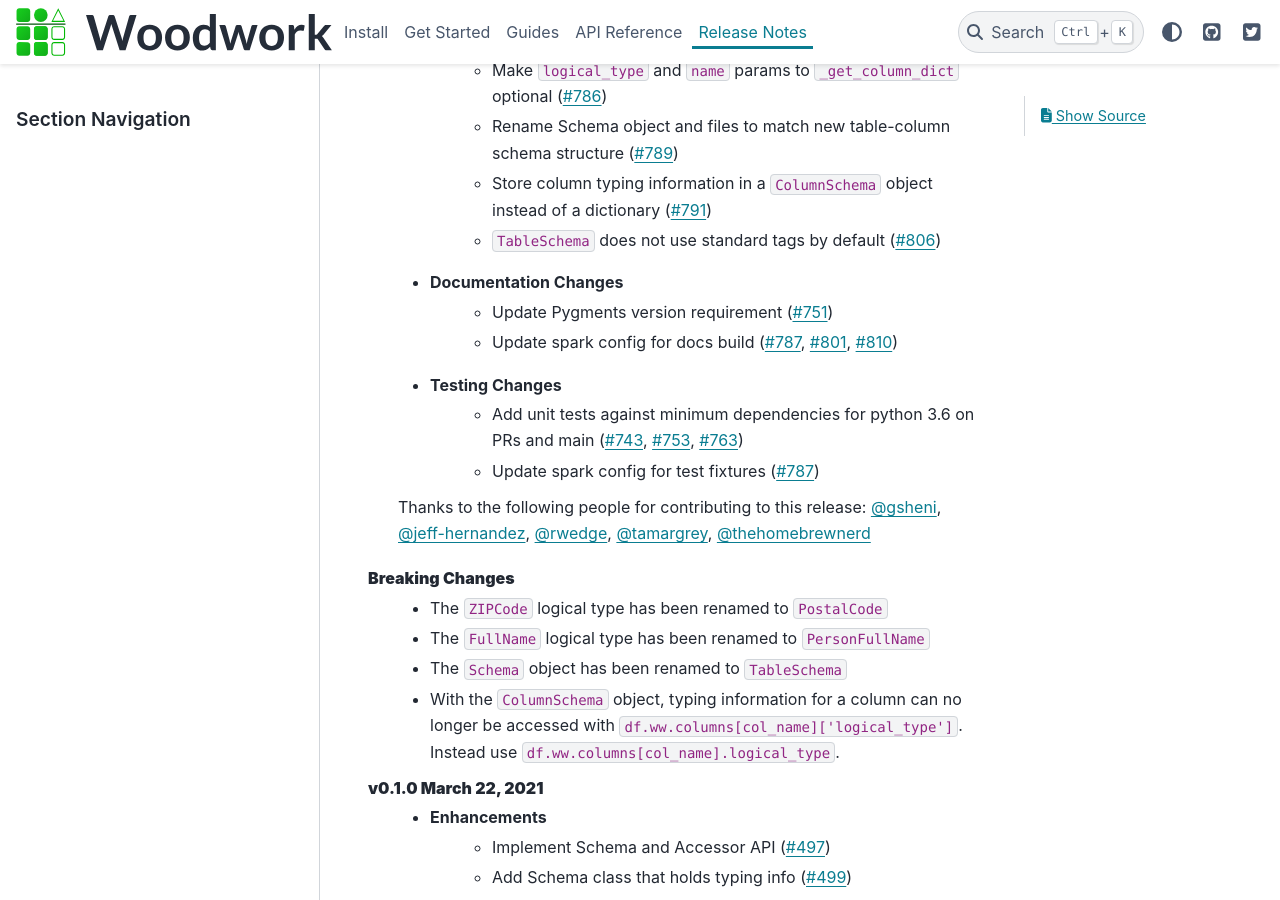
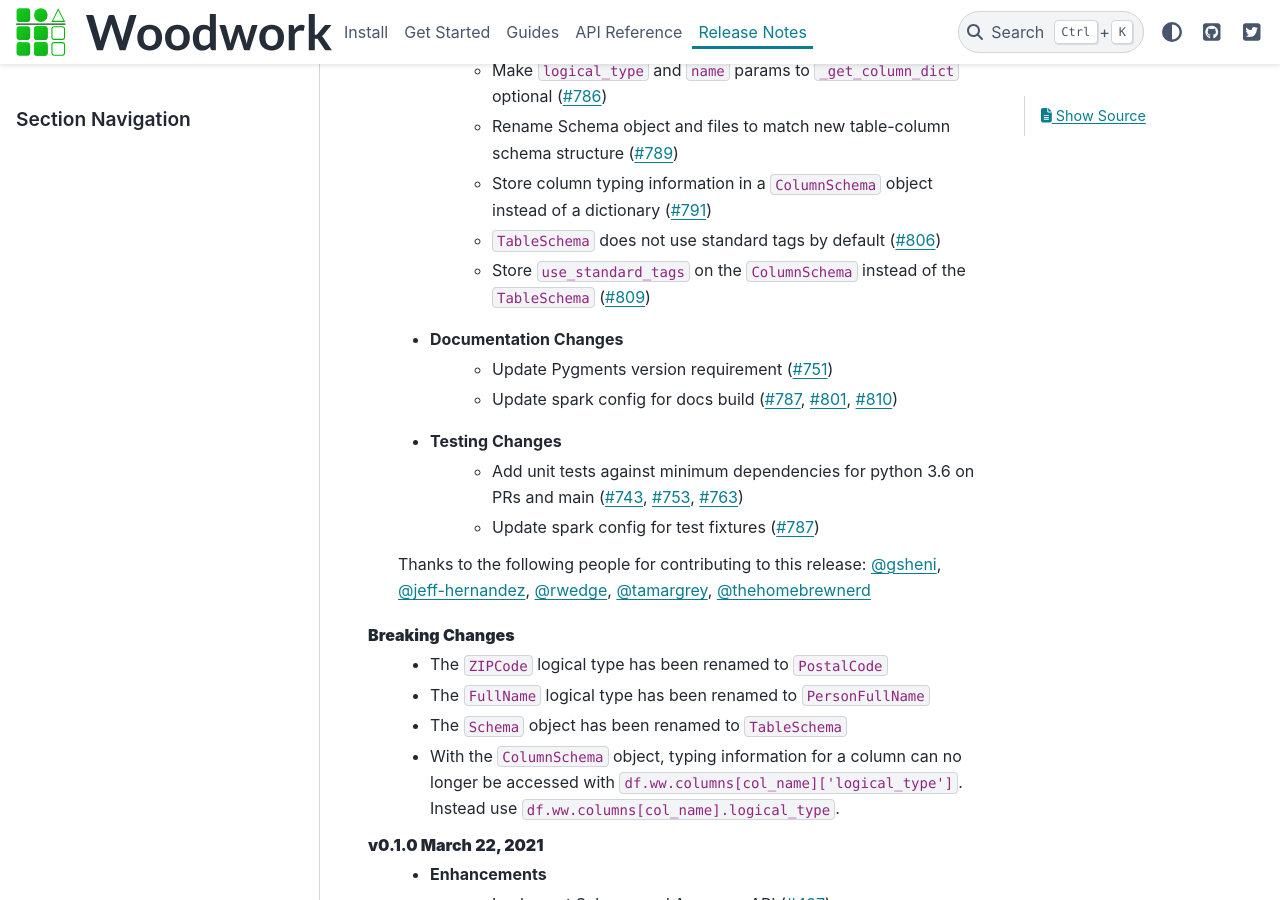
Before and after one commit to alteryx/woodwork, a Sphinx documentation site: the page built from docs/source/release_notes.rst, in a window 1280 px wide and 900 px high, scrolled down 859 px. Built offline with Sphinx 7.4.7 and the PyData theme 0.15.4, drawn with Linux system fonts in a browser that asks for light colours; comment, search, counter and statistics services are not loaded.

Commit message:
Add release note

```diff
--- a/docs/source/release_notes.rst
+++ b/docs/source/release_notes.rst
@@ -25,6 +25,7 @@ Release Notes
         * Rename Schema object and files to match new table-column schema structure (:pr:`789`)
         * Store column typing information in a ``ColumnSchema`` object instead of a dictionary (:pr:`791`)
         * ``TableSchema`` does not use standard tags by default (:pr:`806`)
+        * Store ``use_standard_tags`` on the ``ColumnSchema`` instead of the ``TableSchema`` (:pr:`809`)
     * Documentation Changes
         * Update Pygments version requirement (:pr:`751`)
         * Update spark config for docs build (:pr:`787`, :pr:`801`, :pr:`810`)
```
